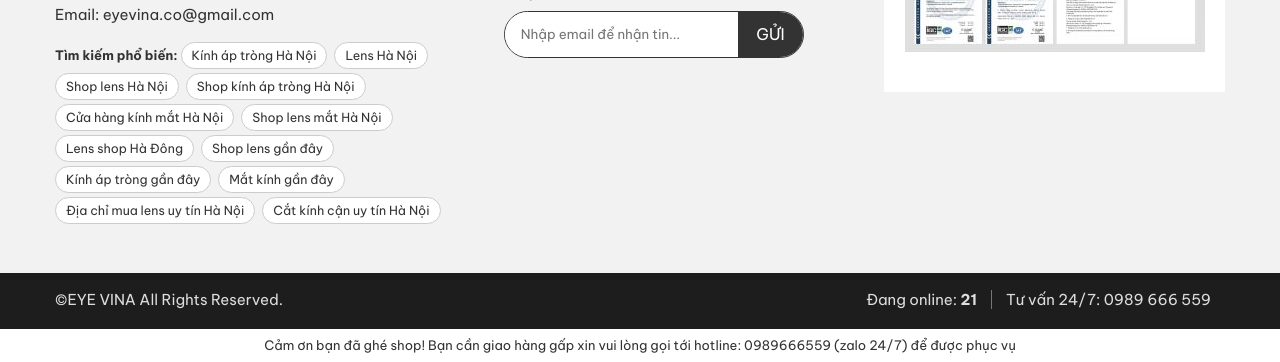
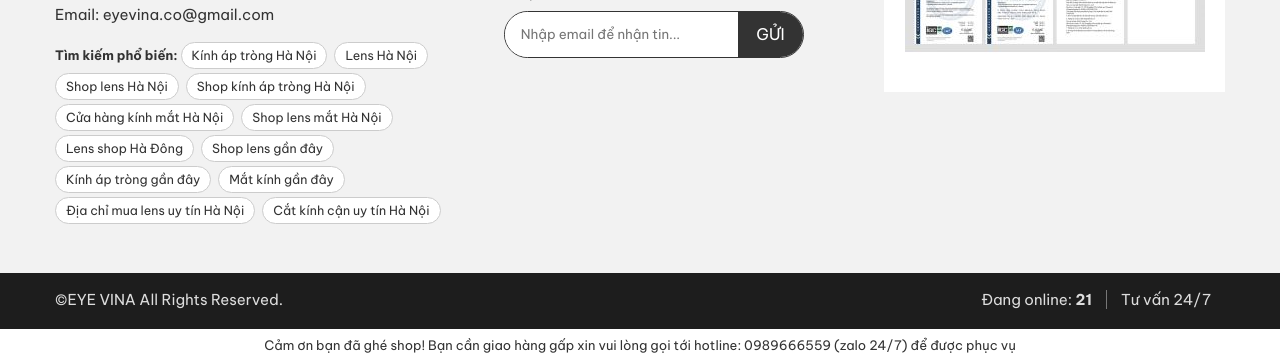
Before and after one commit to eyemedioptic/eyevina, a plain HTML site: page index.html in a window 1280 px wide. Shown: the part 6387-6749 px from the top of the page. Drawn offline with Linux system fonts and the light colour scheme.

Commit message:
Chân trang: chỉ hiển thị Tư vấn 24/7
Co-Authored-By: Claude Opus 5.5 <noreply@anthropic.com>
Claude-Session: https://claude.ai/code/session_011QZR96fBk48zhP55GbehnW

```diff
--- a/index.html
+++ b/index.html
@@ -1008,7 +1008,7 @@ section{padding:35px 0}
       <div class="item_ft4"><div class="cert"><img id="img-cert" src="images/giay-chung-nhan.jpg" alt="Giấy chứng nhận" style="margin:0 auto"></div></div>
     </div>
   </div>
-  <div class="copy"><div class="container"><span>©EYE VINA All Rights Reserved.</span><span class="count"><span>Đang online: <b id="online">16</b></span><span>Tư vấn 24/7: <a href="tel:0989666559">0989 666 559</a></span></span></div></div>
+  <div class="copy"><div class="container"><span>©EYE VINA All Rights Reserved.</span><span class="count"><span>Đang online: <b id="online">16</b></span><span><a href="tel:0989666559">Tư vấn 24/7</a></span></span></div></div>
   <div class="the">Cảm ơn bạn đã ghé shop! Bạn cần giao hàng gấp xin vui lòng gọi tới hotline: 0989666559 (zalo 24/7) để được phục vụ</div>
 </footer>
 
```
Also changed, not shown: tin-tuc.html (+1 -1 lines).
